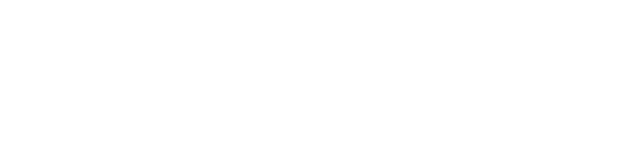
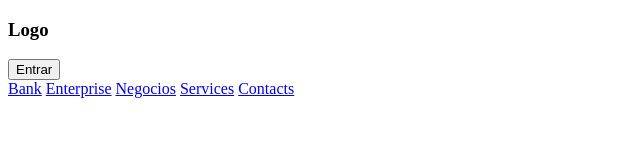
Before and after one commit to Geraldo-Andre/Ihm, a plain HTML site: page index.html in a window 1280 px wide. Shown: the whole page, without its empty margins (0-640 px from the left). Drawn offline with Linux system fonts and the light colour scheme.

Commit message:
finalizando todo html

```diff
--- a/index.html
+++ b/index.html
@@ -5,6 +5,24 @@
     <title>Ihm-Project</title>
 </head>
 <body>
+       <div id="area-cabecalho">
+            <div id="area-logo">
+                <div id="logo">
+                    <h3>Logo</h3>
+                </div>
 
+                <div id="btn-entrar">
+                    <button>Entrar</button>
+                </div>
+            </div>
+
+            <div id="area-menu">
+                <a href="index.html">Bank</a>
+                <a href="empresas.html">Enterprise</a>
+                <a href="negocios.html">Negocios</a>
+                <a href="servicos.html">Services</a>
+                <a href="contactos.html">Contacts</a>
+            </div>
+       </div>
 </body>
 </html>
```
